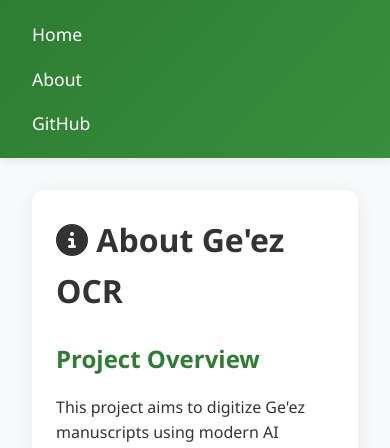
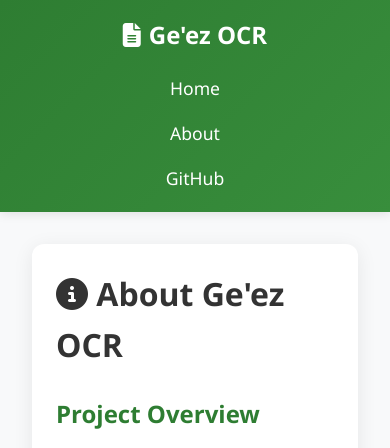
Before and after one commit to demirewu-manidefro/Ge-ez_OCR2, a Python web app: template templates/about.html in a window 390 px wide. Shown: the top 448 px of the page. Run offline with Jinja, Linux system fonts and the light colour scheme; the template is opened without the code that fills it, so the values that code supplies are empty.

Commit message:
Improve navbar layout and fix PDF download for better character rendering

```diff
--- a/static/style.css
+++ b/static/style.css
@@ -18,13 +18,31 @@ nav {
     background: linear-gradient(135deg, #2e7d32 0%, #388e3c 100%);
     box-shadow: 0 2px 10px rgba(0,0,0,0.1);
     padding: 0 2rem;
+    display: flex;
+    justify-content: space-between;
+    align-items: center;
+}
+
+nav .logo {
+    color: white;
+    font-size: 1.5rem;
+    font-weight: 700;
+    text-decoration: none;
+    display: flex;
+    align-items: center;
+    gap: 0.5rem;
+}
+
+nav .logo:hover {
+    opacity: 0.9;
 }
 
 nav ul {
     list-style: none;
     display: flex;
-    justify-content: center;
+    align-items: center;
     padding: 1rem 0;
+    margin: 0;
 }
 
 nav ul li {
@@ -272,9 +290,16 @@ footer {
 }
 
 @media (max-width: 768px) {
+    nav {
+        flex-direction: column;
+        padding: 1rem;
+        gap: 1rem;
+    }
+
     nav ul {
         flex-direction: column;
         gap: 0.5rem;
+        padding: 0;
     }
 
     nav ul li {
--- a/templates/about.html
+++ b/templates/about.html
@@ -9,6 +9,10 @@
 </head>
 <body>
     <nav>
+        <a href="/" class="logo">
+            <i class="fas fa-file-alt"></i>
+            Ge'ez OCR
+        </a>
         <ul>
             <li><a href="/">Home</a></li>
             <li><a href="/about">About</a></li>
@@ -33,11 +37,11 @@
 
             <h2>Technologies Used</h2>
             <ul>
-                <li><strong>Flask:</strong> Web framework for the application</li>
-                <li><strong>PyTorch:</strong> Deep learning framework</li>
-                <li><strong>Transformers:</strong> HuggingFace library for state-of-the-art NLP models</li>
-                <li><strong>OpenCV:</strong> Computer vision library for image preprocessing and line segmentation</li>
-                <li><strong>ReportLab:</strong> PDF generation</li>
+                <li><strong>Flask</strong>: Web framework for the application</li>
+                <li><strong>PyTorch</strong>: Deep learning framework</li>
+                <li><strong>Transformers</strong>: HuggingFace library for state-of-the-art NLP models</li>
+                <li><strong>OpenCV</strong>: Computer vision library for image preprocessing and line segmentation</li>
+                <li><strong>ReportLab</strong>: PDF generation</li>
             </ul>
         </div>
     </main>
--- a/templates/github.html
+++ b/templates/github.html
@@ -9,6 +9,10 @@
 </head>
 <body>
     <nav>
+        <a href="/" class="logo">
+            <i class="fas fa-file-alt"></i>
+            Ge'ez OCR
+        </a>
         <ul>
             <li><a href="/">Home</a></li>
             <li><a href="/about">About</a></li>
--- a/templates/index.html
+++ b/templates/index.html
@@ -9,6 +9,10 @@
 </head>
 <body>
     <nav>
+        <a href="/" class="logo">
+            <i class="fas fa-file-alt"></i>
+            Ge'ez OCR
+        </a>
         <ul>
             <li><a href="/">Home</a></li>
             <li><a href="/about">About</a></li>
```
Also changed, not shown: app.py (+26 -6 lines).
